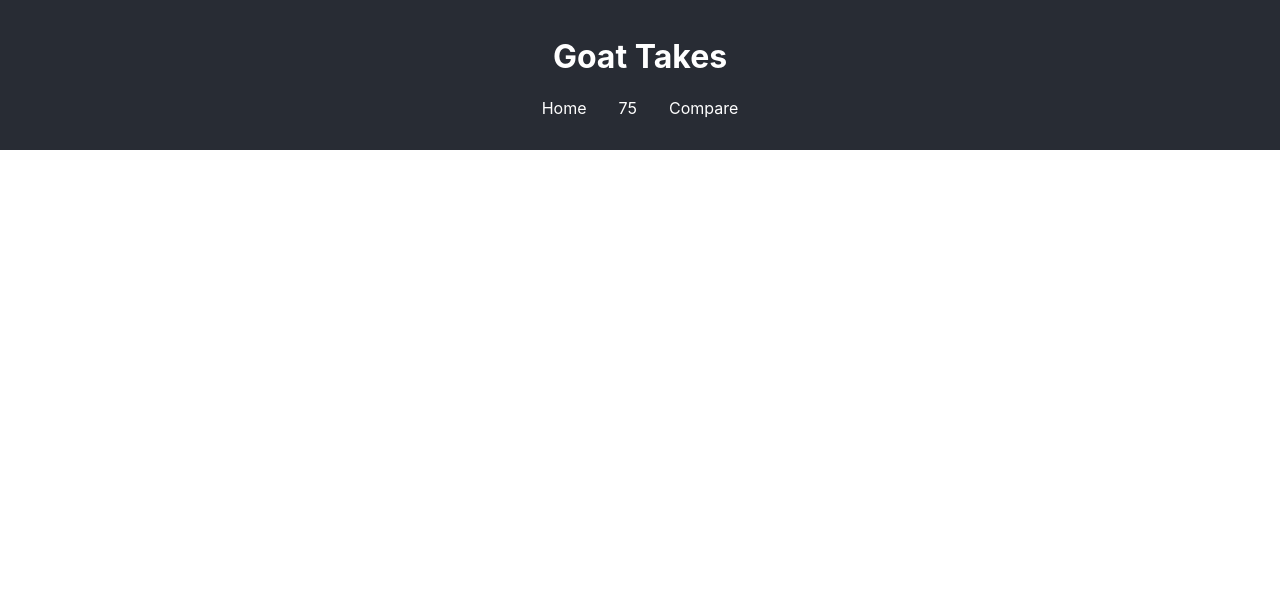
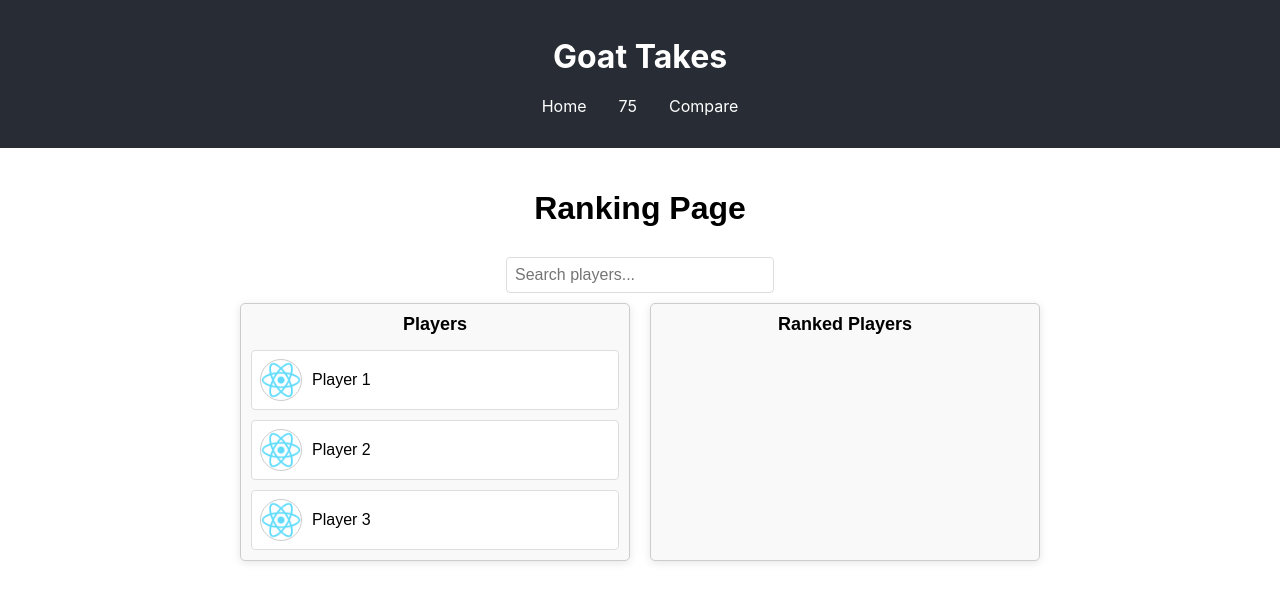
Before and after one commit to Vann-Calhoune/GoatTakes2, a React (Create React App) app: page /75 in a window 1280 px wide. Shown: the top 602 px of the page. Built offline with nearby package versions, Linux system fonts and the light colour scheme.

Commit message:
Progress with drag and drop

```diff
--- a/package.json
+++ b/package.json
@@ -3,11 +3,16 @@
   "version": "0.1.0",
   "private": true,
   "dependencies": {
+    "@hello-pangea/dnd": "^16.6.0",
     "@testing-library/jest-dom": "^5.17.0",
     "@testing-library/react": "^13.4.0",
     "@testing-library/user-event": "^13.5.0",
     "react": "^18.3.1",
+    "react-beautiful-dnd": "^13.1.1",
+    "react-dnd": "^16.0.1",
+    "react-dnd-html5-backend": "^16.0.1",
     "react-dom": "^18.3.1",
+    "react-router-dom": "^6.26.1",
     "react-scripts": "5.0.1",
     "web-vitals": "^2.1.4"
   },
--- a/src/App.js
+++ b/src/App.js
@@ -1,13 +1,20 @@
 import './App.css';
 import React from 'react';
 import Header from './components/Header';
+import { BrowserRouter as Router, Routes, Route } from 'react-router-dom';
+import Home from './pages/Home';
+import Ranking from './pages/Ranking';
 
 function App() {
   return (
     <div className="App">
-      <Header /> {}
-      <main>
-      </main>
+      <Header />
+      <Router>
+            <Routes>
+              <Route path="/" element={<Home />} />
+              <Route path="/75" element={<Ranking />} />
+            </Routes>
+          </Router>
     </div>
   );
 }
--- /dev/null
+++ b/src/pages/Home.css
@@ -0,0 +1,22 @@
+
+.home-page {
+  display: flex;
+  flex-direction: column;
+  align-items: center;
+  padding: 20px;
+  text-align: center;
+}
+
+.home-header {
+  background-color: #282c34;
+  color: white;
+  padding: 20px;
+  border-radius: 8px;
+  margin-bottom: 20px;
+}
+
+.home-content {
+  max-width: 600px;
+  font-size: 18px;
+  color: #333;
+}
--- /dev/null
+++ b/src/pages/Home.js
@@ -0,0 +1,21 @@
+
+import React from 'react';
+import './Home.css';
+
+function Home() {
+  return (
+    <div className="home-page">
+      <header className="home-header">
+        <h1>Welcome to the App</h1>
+      </header>
+      <main className="home-content">
+        <p>
+          Use the navigation links to explore different sections of the app,
+          such as ranking players, viewing statistics, and more.
+        </p>
+      </main>
+    </div>
+  );
+}
+
+export default Home;
--- /dev/null
+++ b/src/pages/Ranking.css
@@ -0,0 +1,90 @@
+.ranking-page {
+  display: flex;
+  flex-direction: column;
+  align-items: center;
+  margin: 20px;
+  font-family: Arial, sans-serif;
+}
+
+h1 {
+  margin-bottom: 20px;
+}
+
+.search-input {
+  margin: 10px 0;
+  padding: 8px;
+  font-size: 16px;
+  width: 250px;
+  border: 1px solid #ddd;
+  border-radius: 4px;
+}
+
+.containers {
+  display: flex;
+  gap: 20px;
+  width: 100%;
+  max-width: 800px;
+  justify-content: space-between;
+}
+
+.droppable-container {
+  flex: 1;
+  padding: 10px;
+  border: 1px solid #ccc;
+  border-radius: 5px;
+  background-color: #f9f9f9;
+  overflow-y: auto; /* Enables vertical auto-scrolling */
+  max-height: 500px; /* Sets the maximum height to allow scrolling */
+  min-height: 200px; /* Ensures the container maintains a minimum height */
+  box-shadow: 0 2px 8px rgba(0, 0, 0, 0.1);
+}
+
+h2 {
+  margin-top: 0;
+  font-size: 18px;
+  font-weight: bold;
+  text-align: center;
+}
+
+.player-list {
+  display: flex;
+  flex-direction: column;
+  gap: 10px;
+}
+
+.player-item {
+  display: flex;
+  align-items: center;
+  padding: 8px;
+  border: 1px solid #ddd;
+  border-radius: 4px;
+  background-color: #fff;
+  cursor: grab;
+  transition: background-color 0.2s ease;
+}
+
+.player-item:hover {
+  background-color: #f0f0f0;
+}
+
+.player-img {
+  width: 40px;
+  height: 40px;
+  margin-right: 10px;
+  border-radius: 50%;
+  border: 1px solid #ccc;
+}
+
+.empty-spot {
+  display: flex;
+  align-items: center;
+  justify-content: center;
+  height: 40px;
+  color: #999;
+  border: 1px dashed #ddd;
+  border-radius: 4px;
+}
+
+.drop-spot-over {
+  background-color: #e0ffe0; /* Highlight when over */
+}
--- /dev/null
+++ b/src/pages/Ranking.js
@@ -0,0 +1,165 @@
+import React, { useState } from 'react';
+import { DragDropContext, Droppable, Draggable } from '@hello-pangea/dnd';
+import './Ranking.css';
+
+const initialPlayers = [
+  { id: '1', name: 'Player 1', img: '/logo192.png' },
+  { id: '2', name: 'Player 2', img: '/logo192.png' },
+  { id: '3', name: 'Player 3', img: '/logo192.png' },
+];
+
+function Ranking() {
+  const [players, setPlayers] = useState(initialPlayers);
+  const [rankedPlayers, setRankedPlayers] = useState([]);
+  const [search, setSearch] = useState('');
+
+  // Filter players based on search input
+  const filteredPlayers = players.filter((player) =>
+    player.name.toLowerCase().includes(search.toLowerCase())
+  );
+
+  // Function to handle drag end event
+  const handleDragEnd = (result) => {
+    const { source, destination } = result;
+
+    // If no destination, exit
+    if (!destination) return;
+
+    // If the player is dragged within the same container and position doesn't change, exit
+    if (
+      source.droppableId === destination.droppableId &&
+      source.index === destination.index
+    )
+      return;
+
+    // Copy of player arrays
+    let sourceList, setSourceList, destinationList, setDestinationList;
+
+    // Define which lists are being interacted with based on droppable IDs
+    if (source.droppableId === 'players') {
+      sourceList = players;
+      setSourceList = setPlayers;
+    } else {
+      sourceList = rankedPlayers;
+      setSourceList = setRankedPlayers;
+    }
+
+    if (destination.droppableId === 'players') {
+      destinationList = players;
+      setDestinationList = setPlayers;
+    } else {
+      destinationList = rankedPlayers;
+      setDestinationList = setRankedPlayers;
+    }
+
+    // Clone items from both source and destination
+    const [movedItem] = sourceList.splice(source.index, 1);
+
+    // Insert the moved item into the destination list
+    destinationList.splice(destination.index, 0, movedItem);
+
+    // Update the state of both lists
+    setSourceList([...sourceList]);
+    setDestinationList([...destinationList]);
+  };
+
+  return (
+    <div className="ranking-page">
+      <h1>Ranking Page</h1>
+
+      {/* Search input */}
+      <input
+        type="text"
+        placeholder="Search players..."
+        value={search}
+        onChange={(e) => setSearch(e.target.value)}
+        className="search-input"
+      />
+
+      {/* DragDropContext to handle the dragging and dropping */}
+      <DragDropContext onDragEnd={handleDragEnd}>
+        <div className="containers">
+          {/* Droppable for unranked players */}
+          <Droppable droppableId="players">
+            {(provided) => (
+              <div
+                ref={provided.innerRef}
+                {...provided.droppableProps}
+                className="droppable-container"
+              >
+                <h2>Players</h2>
+                <div className="player-list">
+                  {filteredPlayers.map((player, index) => (
+                    <Draggable
+                      key={player.id}
+                      draggableId={player.id}
+                      index={index}
+                    >
+                      {(provided) => (
+                        <div
+                          ref={provided.innerRef}
+                          {...provided.draggableProps}
+                          {...provided.dragHandleProps}
+                          className="player-item"
+                        >
+                          <img
+                            src={player.img}
+                            alt={player.name}
+                            className="player-img"
+                          />
+                          <span>{player.name}</span>
+                        </div>
+                      )}
+                    </Draggable>
+                  ))}
+                  {provided.placeholder}
+                </div>
+              </div>
+            )}
+          </Droppable>
+
+          {/* Droppable for ranked players */}
+          <Droppable droppableId="rankedPlayers">
+            {(provided) => (
+              <div
+                ref={provided.innerRef}
+                {...provided.droppableProps}
+                className="droppable-container"
+              >
+                <h2>Ranked Players</h2>
+                <div className="player-list">
+                  {rankedPlayers.map((player, index) => (
+                    <Draggable
+                      key={player.id}
+                      draggableId={player.id}
+                      index={index}
+                    >
+                      {(provided) => (
+                        <div
+                          ref={provided.innerRef}
+                          {...provided.draggableProps}
+                          {...provided.dragHandleProps}
+                          className="player-item"
+                        >
+                          <img
+                            src={player.img}
+                            alt={player.name}
+                            className="player-img"
+                          />
+                          <span>{player.name}</span>
+                        </div>
+                      )}
+                    </Draggable>
+                  ))}
+                  {provided.placeholder}
+                </div>
+              </div>
+            )}
+          </Droppable>
+        </div>
+      </DragDropContext>
+    </div>
+  );
+}
+
+export default Ranking;
```
Also changed, not shown: 1 other file (tests, documents, lock files or other folders).
